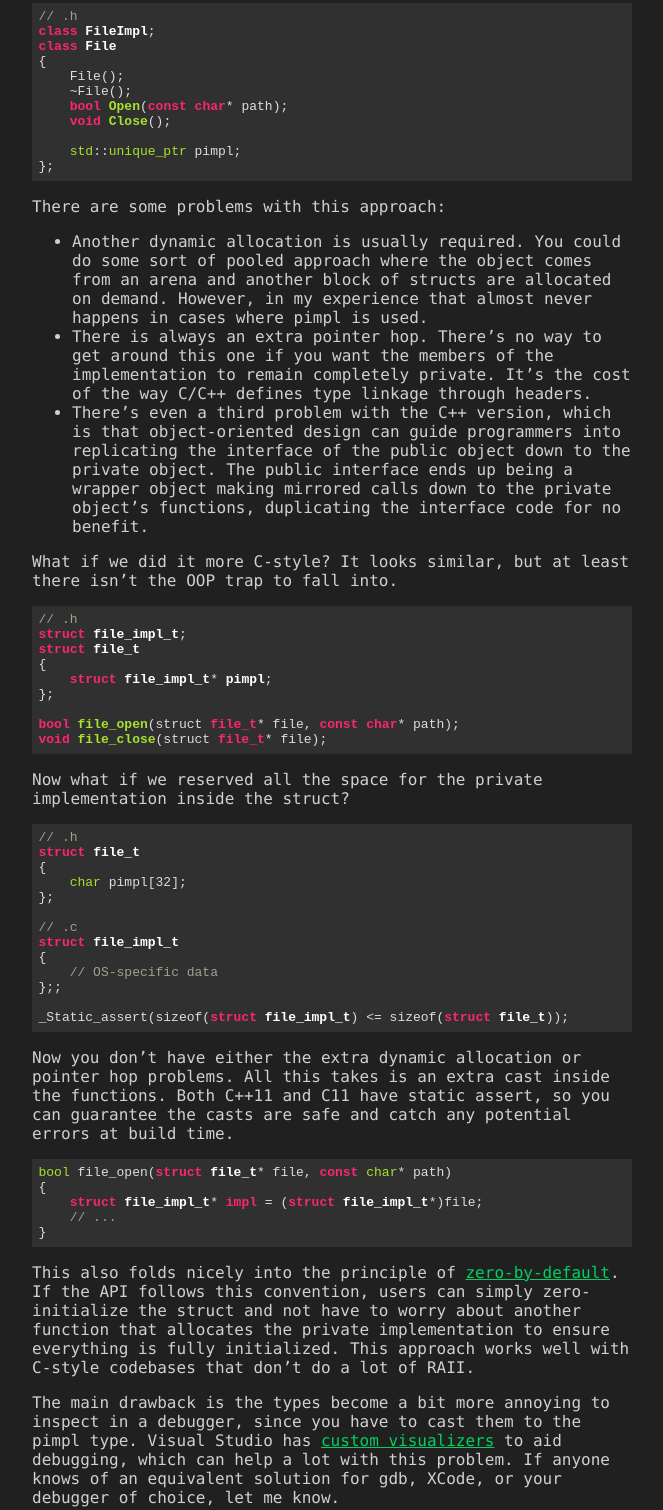
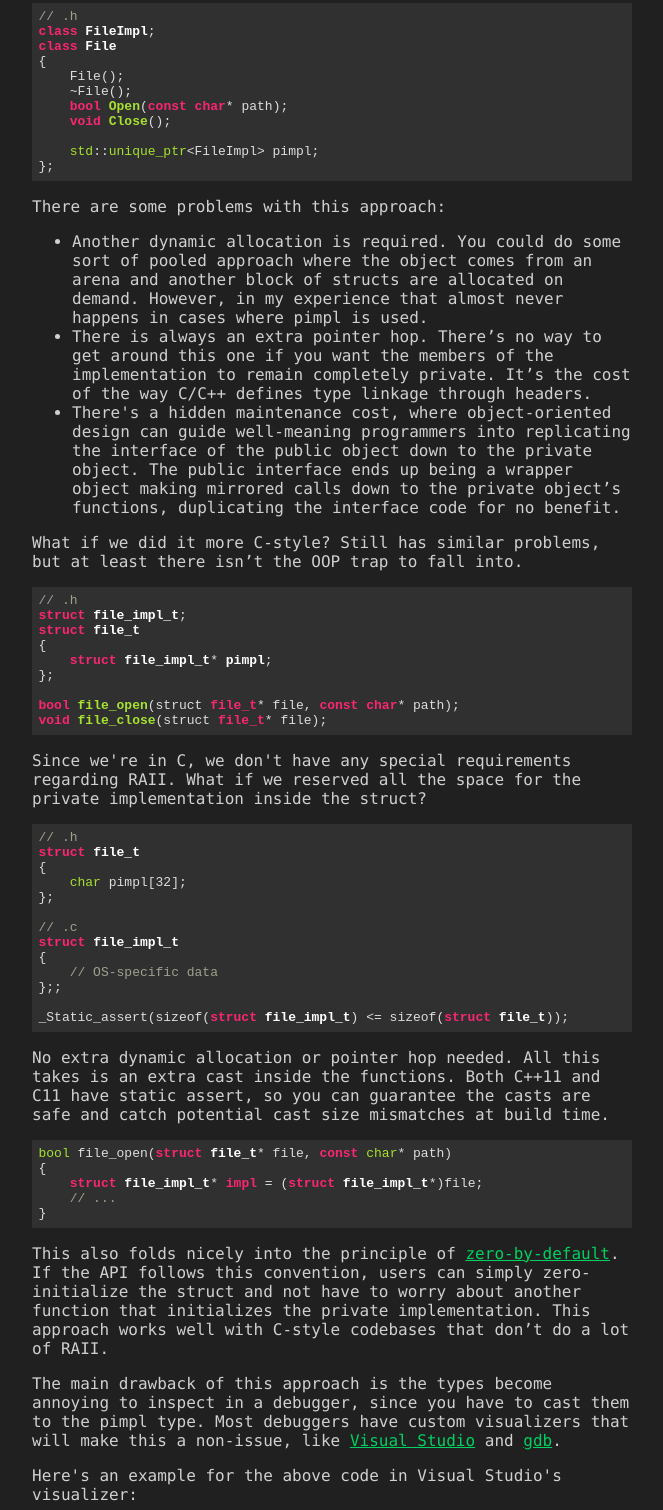
Before and after one commit to rdunnington/rdunnington.github.io, a plain HTML site: page blog/2020-7-19.html in a window 1280 px wide. Shown: the part 211-1721 px from the top of the page, without its empty margins (308-971 px from the left). Drawn offline with Linux system fonts and the light colour scheme.

Commit message:
flat pimpl blog

```diff
--- a/blog/next.html
+++ b/blog/2020-7-19.html
@@ -2,7 +2,7 @@
 <!DOCTYPE html>
 <html>
 <head>
-	<title>Static Pimpl | Reuben Dunnington</title>
+	<title>Flat Pimpl | Reuben Dunnington</title>
 	<meta charset="UTF-8">
 	<meta name="description" content="Personal website with a blog and resume.">
 	<meta name="keywords" content="programming, blog">
@@ -21,7 +21,7 @@
 		<a href="/projects">Projects</a>
 		<a href="/blog">Blog</a>
 	</nav>
-	<h1>Static Pimpl</h1>
+	<h1>Flat Pimpl</h1>
 	<h3>2020-6-1</h3>
 	<p>The <a href="https://en.cppreference.com/w/cpp/language/pimpl" target="_blank">pimpl idiom</a> is a common approach to hiding implementation details in C/C++. A typical C++ use case looks like:</p>
 	<pre><code>// .h
@@ -33,17 +33,17 @@ class File
 	bool Open(const char* path);
 	void Close();
 
-	std::unique_ptr<FileImpl> pimpl;
+	std::unique_ptr&lt;FileImpl&gt; pimpl;
 };</code></pre>
 	<p>There are some problems with this approach:</p>
 	<p class="spaced-list">
 		<ul>
-			<li>Another dynamic allocation is usually required. You could do some sort of pooled approach where the object comes from an arena and another block of structs are allocated on demand. However, in my experience that almost never happens in cases where pimpl is used.</li>
+			<li>Another dynamic allocation is required. You could do some sort of pooled approach where the object comes from an arena and another block of structs are allocated on demand. However, in my experience that almost never happens in cases where pimpl is used.</li>
 			<li>There is always an extra pointer hop. There’s no way to get around this one if you want the members of the implementation to remain completely private. It’s the cost of the way C/C++ defines type linkage through headers.</li>
-			<li>There’s even a third problem with the C++ version, which is that object-oriented design can guide programmers into replicating the interface of the public object down to the private object. The public interface ends up being a wrapper object making mirrored calls down to the private object’s functions, duplicating the interface code for no benefit.</li>
+			<li>There's a hidden maintenance cost, where object-oriented design can guide well-meaning programmers into replicating the interface of the public object down to the private object. The public interface ends up being a wrapper object making mirrored calls down to the private object’s functions, duplicating the interface code for no benefit.</li>
 		</ul>
 	</p>
-	<p>What if we did it more C-style? It looks similar, but at least there isn’t the OOP trap to fall into.</p>
+	<p>What if we did it more C-style? Still has similar problems, but at least there isn’t the OOP trap to fall into.</p>
 	<pre><code>// .h
 struct file_impl_t;
 struct file_t
@@ -53,7 +53,7 @@ struct file_t
 
 bool file_open(struct file_t* file, const char* path);
 void file_close(struct file_t* file);</code></pre>
-	<p>Now what if we reserved all the space for the private implementation inside the struct?</p>
+	<p>Since we're in C, we don't have any special requirements regarding RAII. What if we reserved all the space for the private implementation inside the struct?</p>
 	<pre><code>// .h
 struct file_t
 {
@@ -67,14 +67,15 @@ struct file_impl_t
 };;
 
 _Static_assert(sizeof(struct file_impl_t) &lt;= sizeof(struct file_t));</code></pre>
-	<p>Now you don’t have either the extra dynamic allocation or pointer hop problems. All this takes is an extra cast inside the functions. Both C++11 and C11 have static assert, so you can guarantee the casts are safe and catch any potential errors at build time.</p>
+	<p>No extra dynamic allocation or pointer hop needed. All this takes is an extra cast inside the functions. Both C++11 and C11 have static assert, so you can guarantee the casts are safe and catch potential cast size mismatches at build time.</p>
 	<pre><code>bool file_open(struct file_t* file, const char* path)
 {
 	struct file_impl_t* impl = (struct file_impl_t*)file;
 	// ...
 }</code></pre>
-	<p>This also folds nicely into the principle of <a href=https://ourmachinery.com/post/defaulting-to-zero/" target="_blank">zero-by-default</a>. If the API follows this convention, users can simply zero-initialize the struct and not have to worry about another function that allocates the private implementation to ensure everything is fully initialized. This approach works well with C-style codebases that don’t do a lot of RAII.</p>
-	<p>The main drawback is the types become a bit more annoying to inspect in a debugger, since you have to cast them to the pimpl type. Visual Studio has <a href="https://docs.microsoft.com/en-us/visualstudio/debugger/create-custom-views-of-native-objects" target="_blank">custom visualizers</a> to aid debugging, which can help a lot with this problem. If anyone knows of an equivalent solution for gdb, XCode, or your debugger of choice, let me know.</p>
+	<p>This also folds nicely into the principle of <a href=https://ourmachinery.com/post/defaulting-to-zero/" target="_blank">zero-by-default</a>. If the API follows this convention, users can simply zero-initialize the struct and not have to worry about another function that initializes the private implementation. This approach works well with C-style codebases that don’t do a lot of RAII.</p>
+	<p>The main drawback of this approach is the types become annoying to inspect in a debugger, since you have to cast them to the pimpl type. Most debuggers have custom visualizers that will make this a non-issue, like <a href="https://docs.microsoft.com/en-us/visualstudio/debugger/create-custom-views-of-native-objects" target="_blank">Visual Studio</a> and <a href=http://plohrmann.blogspot.com/2013/10/writing-debug-visualizers-for-gdb.html>gdb</a>.</p>
+	<p>Here's an example for the above code in Visual Studio's visualizer:</p>
 	<pre><code>&lt;?xml version=&quot;1.0&quot; encoding=&quot;utf-8&quot;?&gt;
 &lt;AutoVisualizer xmlns=&quot;http://schemas.microsoft.com/vstudio/debugger/natvis/2010&quot;&gt;
     &lt;Type Name=&quot;file_t&quot;&gt;
```
Also changed, not shown: blog.html (+1 -0 lines).
